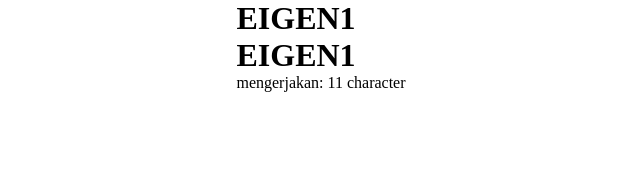
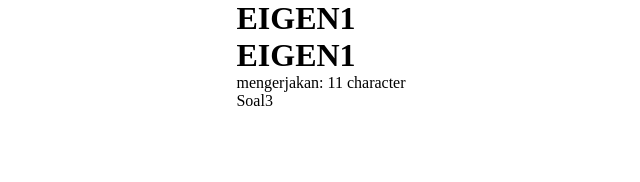
Before and after one commit to micodee/react-test-eigen, a React (Create React App) app: page / in a window 1280 px wide. Shown: the top 182 px of the page, without its empty margins (319-959 px from the left). Built offline with nearby package versions, Linux system fonts and the light colour scheme.

Commit message:
mengerjakan Soal3.js

```diff
--- a/src/App.jsx
+++ b/src/App.jsx
@@ -1,12 +1,14 @@
 import React from 'react'
 import Soal1 from './test/Soal1'
 import Soal2 from './test/Soal2'
+import Soal3 from './test/Soal3'
 
 const App = () => {
   return (
     <>
         <Soal1/>
         <Soal2/>
+        <Soal3/>
     </>
   )
 }
--- /dev/null
+++ b/src/test/Soal3.js
@@ -0,0 +1,9 @@
+import React from 'react'
+
+const Soal3 = () => {
+  return (
+    <div>Soal3</div>
+  )
+}
+
+export default Soal3
```
Also changed, not shown: src/test/Soal1.js (renamed from src/test/Soal1.jsx), src/test/Soal2.js (renamed from src/test/Soal2.jsx).
